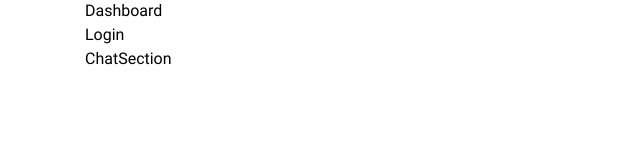
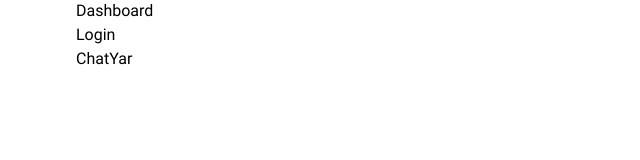
Before and after one commit to NegarHastammm/TranslateAgain, a Next.js app: page / in a window 1280 px wide. Shown: the top 160 px of the page, without its empty margins (0-640 px from the left). Built offline with nearby package versions, Linux system fonts and the light colour scheme.

Commit message:
change some files name

```diff
--- a/app/chatSection/page.tsx
+++ b/app/chatSection/page.tsx
@@ -11,7 +11,7 @@ import { Home as HomeIconLucide, Settings } from "lucide-react";
 import Image from "next/image";
 const HomeIcon = () => <HomeIconLucide className="w-5 h-5 text-gray-500" />;
 const SettingsIcon = () => <Settings className="w-5 h-5 text-gray-500" />;
-import ChatYar from "../ui/ChatSection";
+import ChatYar from "../ui/ChatYar";
 
 const Home: React.FC = () => {
   return (
--- a/app/page.tsx
+++ b/app/page.tsx
@@ -2,13 +2,14 @@ import Link from "next/link";
 import "./globals.css";
 import CircleChart from "./ui/CircleChart";
 import MountainChart from "./ui/MountainChart";
+
 
 export default function Home() {
   return (
     <div className="flex align-center justify-center flex-col text-left">
       <Link href="/dashboard">Dashboard</Link>
       <Link href="/login">Login</Link>
-      <Link href="/chatSection">ChatSection</Link>
+      <Link href="/chatSection">ChatYar</Link>
     </div>
   );
 }
```
Also changed, not shown: app/ui/ChatYar.tsx (renamed from app/ui/ChatSection.tsx).
